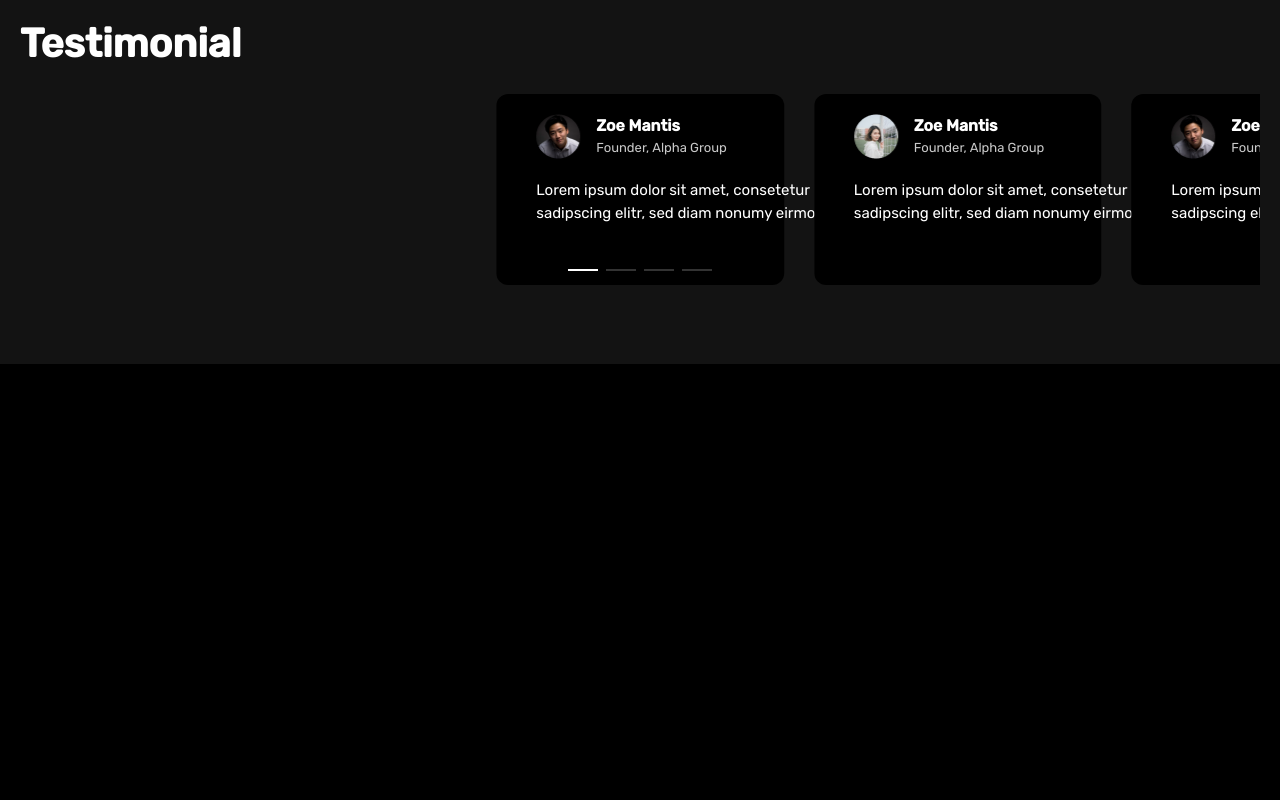
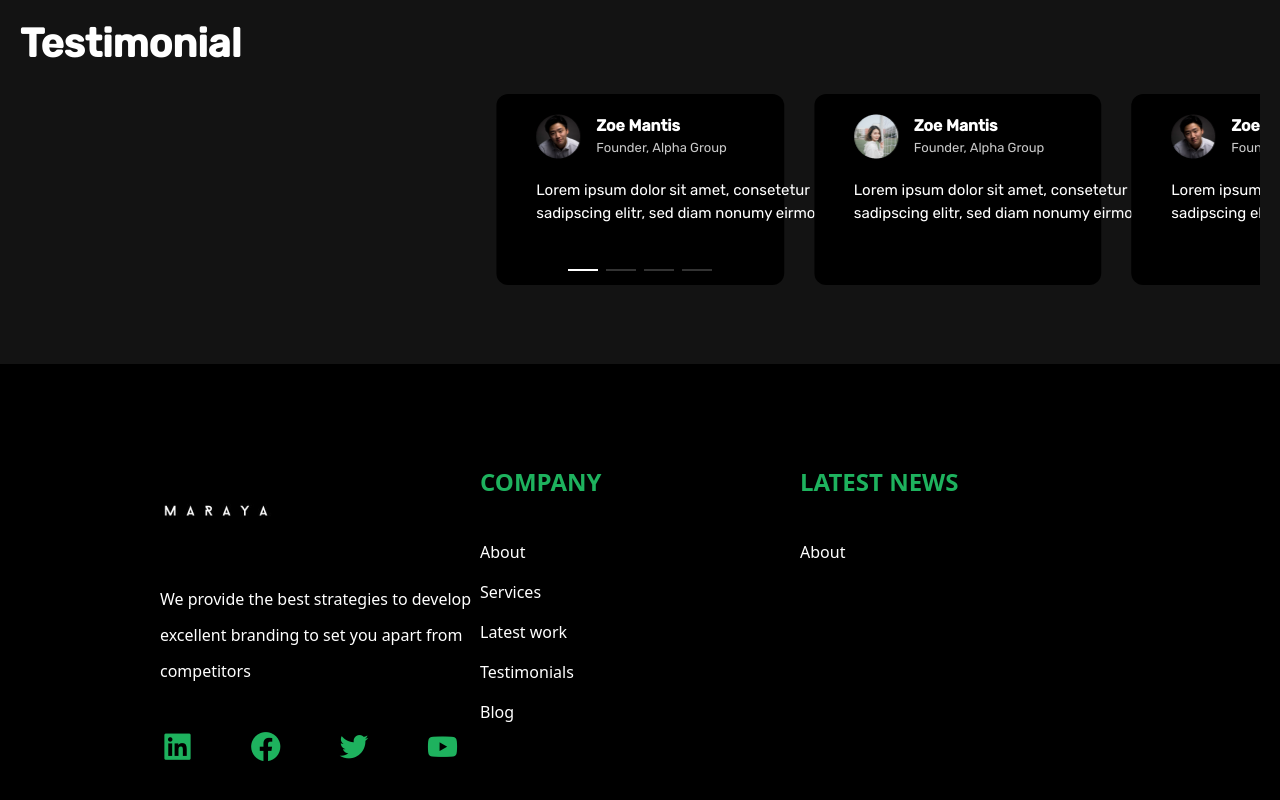
Before and after one commit to Ibidapo-Ayo/maraya, a plain HTML site: page index.html in a window 1280 px wide. Shown: the part 3141-3941 px from the top of the page. Drawn offline with nearby package versions, Linux system fonts and the light colour scheme.

Commit message:
Footer design 1 added

```diff
--- a/css/styles.css
+++ b/css/styles.css
@@ -182,3 +182,15 @@ body{
       border-radius: 0px !important;
         height: 2px !important;
   }
+
+  /* End Swiper Area */
+
+  /* Footer Area */
+  footer h1{
+    font-family: 'Rubik', sans-serif;
+  }
+  .socials i{
+      color: #1EB25E;
+      font-size: 35px;
+  }
+  /* End Footer */
--- a/index.html
+++ b/index.html
@@ -11,6 +11,8 @@
   <link rel="preconnect" href="https://fonts.gstatic.com" crossorigin />
   <link href="https://fonts.googleapis.com/css2?family=Rubik:wght@400;500&display=swap" rel="stylesheet" />
   <link rel="stylesheet" href="./css/styles.css" />
+  <link href='https://unpkg.com/boxicons@2.1.4/css/boxicons.min.css' rel='stylesheet'>
+
 
 </head>
 
@@ -319,14 +321,52 @@
 
 
    <!-- Footer Area -->
-    <div class="h-[616px] bg-bg px-40">
-
+    <div class="h-[400px] bg-bg flex px-40 md:flex-row flex-col items-start justify-between">
+    <div class="flex flex-col space-y-10 w-1/3">
+        <div>
+            <img src="./images/logo.png" class="md:-mx-[75px]" alt="Maraya Logo"/>
+        </div>
+        <div class="w-[358px]">
+          <p class="text-textColor leading-[36px]">We provide the best strategies to develop excellent branding to set you apart from competitors</p>
+        </div>
+        <div class="socials flex flex-row w-[300px] justify-between">
+            <i class='bx bxl-linkedin-square' ></i>
+            <i class='bx bxl-facebook-circle'></i>
+            <i class='bx bxl-twitter' ></i>
+            <i class='bx bxl-youtube' ></i>
+        </div>
+    </div>
+    <div class="flex flex-col space-y-10 w-1/3">
+        <div>
+           <h1 class="text-footerColor text-[24px] uppercase font-[600]">Company</h1>
+        </div>
+        <div>
+          <ul class="text-textColor flex flex-col space-y-4">
+            <li>About</li>
+                <li>Services</li>
+                <li>Latest work</li>
+                <li> Testimonials</li>
+                <li>Blog</li>
+          </ul>
+        </div>
+    </div>
+    <div class="flex flex-col space-y-10 w-1/3">
+        <div>
+           <h1 class="text-footerColor text-[24px] uppercase font-[600]">Latest news</h1>
+        </div>
+        <div>
+          <ul class="text-textColor flex flex-col space-y-4">
+            <li>About</li>
+          </ul>
+        </div>
+    </div>
     </div>
    <!-- End Footer Area -->
   <link rel="stylesheet" href="https://cdn.jsdelivr.net/npm/swiper@9/swiper-bundle.min.css" />
   <script src="https://cdn.jsdelivr.net/npm/swiper@9/swiper-bundle.min.js"></script>
   <script src="./js/script.js"></script>
   <script src="./js/sider.js"></script>
+
 </body>
 
 </html>
--- a/js/script.js
+++ b/js/script.js
@@ -18,7 +18,8 @@ tailwind.config = {
                 buttonColor: '#1EB25E',
                 textColor: "#fff",
                 subTextColor: '#C9C9C9',
-                serviceBoxBg: '#131313'
+                serviceBoxBg: '#131313',
+                footerColor: '#1EB25E'
             },
             screens: {
                 'sm': '640px',
```
